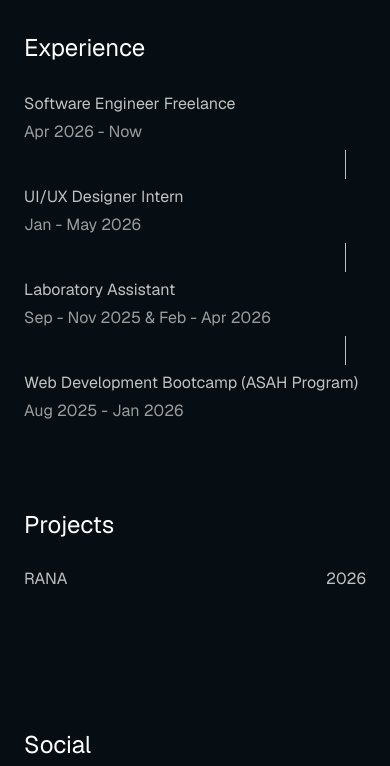
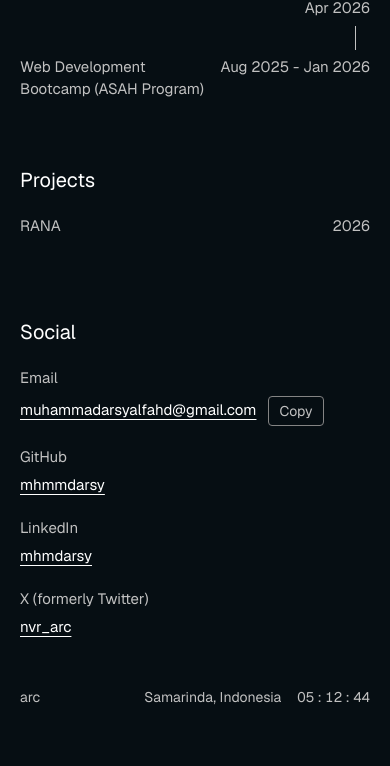
Before and after one commit to mhmmdarsy/arc-porto, an Astro site: page / in a window 390 px wide. Shown: the part 771-1537 px from the top of the page. Built offline with nearby package versions, Linux system fonts and the light colour scheme; Astro itself is replaced by a stand-in of ours.

Commit message:
feat: improve mobile responsiveness and footer clock alignment

```diff
--- a/src/components/Footer.astro
+++ b/src/components/Footer.astro
@@ -11,9 +11,9 @@ const initialWitaTime = new Intl.DateTimeFormat('en-GB', {
   .replace(/:/g, ' : ');
 ---
 
-<footer class="pt-10 pb-16 w-full" aria-label="Site Footer">
+<footer class="pt-8 sm:pt-10 pb-[max(2.5rem,calc(1.5rem+env(safe-area-inset-bottom)))] sm:pb-16 w-full" aria-label="Site Footer">
   <div
-    class="flex flex-col sm:flex-row sm:items-center justify-between gap-4 text-[16px] text-[#C1C1C1] font-normal"
+    class="flex items-center justify-between gap-4 text-[14px] sm:text-[16px] text-[#C1C1C1] font-normal"
   >
     <!-- Brand / Name -->
     <div>
@@ -21,12 +21,12 @@ const initialWitaTime = new Intl.DateTimeFormat('en-GB', {
     </div>
 
     <!-- Location & Live WITA Clock (Samarinda, UTC+8) -->
-    <div class="flex items-center justify-between w-full sm:w-[255px]">
-      <span>Samarinda, Indonesia</span>
+    <div class="flex items-center gap-4 sm:gap-6 whitespace-nowrap">
+      <span class="whitespace-nowrap">Samarinda, Indonesia</span>
       <time
         id="wita-clock"
         datetime=""
-        class="font-sans tabular-nums select-none"
+        class="font-sans tabular-nums select-none whitespace-nowrap"
         title="Waktu Indonesia Tengah (WITA / UTC+8)"
       >
         {initialWitaTime}
--- a/src/components/Hero.astro
+++ b/src/components/Hero.astro
@@ -1,24 +1,20 @@
----
-// Hero component matching Figma Desktop - 1
----
-
-<section class="flex flex-col gap-8 sm:gap-[46px] pt-32 sm:pt-[280px] pb-4" aria-labelledby="hero-heading">
+<section class="flex flex-col gap-6 sm:gap-[46px] pt-12 sm:pt-[280px] pb-2 sm:pb-4" aria-labelledby="hero-heading">
   <!-- Heading (Geist 40px, #FFFFFF) -->
   <h1
     id="hero-heading"
-    class="text-[32px] sm:text-[40px] leading-[1.2] font-normal text-[#FFFFFF] tracking-normal"
+    class="text-[28px] sm:text-[40px] leading-[1.25] sm:leading-[1.2] font-normal text-[#FFFFFF] tracking-normal"
   >
     Hello, my name is Arsy. Software Engineer<br class="hidden sm:inline" /> based in Samarinda, Indonesia.
   </h1>
 
   <!-- Bio Descriptions (Geist 16px, #C1C1C1) -->
-  <div class="flex flex-col gap-6 text-[16px] leading-[1.6] text-[#C1C1C1] font-normal">
+  <div class="flex flex-col gap-5 sm:gap-6 text-[15px] sm:text-[16px] leading-[1.65] sm:leading-[1.6] text-[#C1C1C1] font-normal">
     <p>
       I am currently pursuing a Bachelor’s degree in{' '}
       <span class="underline underline-offset-4">Information Systems</span>{' '}
       at{' '}
       <span class="underline underline-offset-4">Mulawarman University</span>.
-      Interested in Website Developer &amp; UI/UX to building web with nice looking interfaces.
+      Interested in Web Developer &amp; UI/UX to building web with nice looking interfaces.
     </p>
 
     <p>
--- a/src/components/Navbar.astro
+++ b/src/components/Navbar.astro
@@ -2,14 +2,14 @@
 // Navbar matching Figma Desktop - 1
 ---
 
-<header class="w-full pt-6 pb-12">
+<header class="w-full pt-[max(1.25rem,env(safe-area-inset-top))] sm:pt-6 pb-6 sm:pb-12">
   <nav class="flex items-center justify-between" aria-label="Main Navigation">
     <!-- Left: Menu Button & Cmd + K Shortcut -->
     <div class="flex items-center gap-3">
       <button
         type="button"
         id="menu-toggle-btn"
-        class="inline-flex items-center justify-center px-3.5 py-0.5 rounded border border-[#848484] text-[#FFFFFF] text-base hover:bg-white/5 transition-colors focus:outline-none focus-visible:ring-1 focus-visible:ring-[#848484]"
+        class="inline-flex items-center justify-center px-3.5 py-0.5 rounded border border-[#848484] text-[#FFFFFF] text-base hover:bg-white/5 active:scale-[0.97] active:bg-white/10 transition-[transform,background-color] duration-100 focus:outline-none focus-visible:ring-1 focus-visible:ring-[#848484]"
       >
         Menu
       </button>
@@ -46,7 +46,7 @@
       <button
         type="button"
         id="theme-btn"
-        class="inline-flex items-center justify-center px-3.5 py-0.5 rounded border border-[#848484] text-[#FFFFFF] text-base hover:bg-white/5 transition-colors focus:outline-none focus-visible:ring-1 focus-visible:ring-[#848484]"
+        class="inline-flex items-center justify-center px-3.5 py-0.5 rounded border border-[#848484] text-[#FFFFFF] text-base hover:bg-white/5 active:scale-[0.97] active:bg-white/10 transition-[transform,background-color] duration-100 focus:outline-none focus-visible:ring-1 focus-visible:ring-[#848484]"
       >
         Dark
       </button>
--- a/src/components/sections/Experience.astro
+++ b/src/components/sections/Experience.astro
@@ -20,9 +20,9 @@ const experiences = [
 ];
 ---
 
-<section id="experience" class="flex flex-col gap-[26px] pb-5" aria-labelledby="experience-heading">
+<section id="experience" class="flex flex-col gap-5 sm:gap-[26px] pb-4 sm:pb-5" aria-labelledby="experience-heading">
   <!-- Section Title (Geist 24px, #FFFFFF) -->
-  <h2 id="experience-heading" class="text-[24px] font-normal text-[#FFFFFF]">
+  <h2 id="experience-heading" class="text-[20px] sm:text-[24px] font-normal text-[#FFFFFF]">
     Experience
   </h2>
 
@@ -31,13 +31,13 @@ const experiences = [
     {
       experiences.map((item, index) => (
         <>
-          <div class="flex flex-col sm:flex-row sm:items-center justify-between gap-1 text-[16px] text-[#C1C1C1] font-normal">
-            <span>{item.role}</span>
-            <span class="text-[#C1C1C1]/80 sm:text-[#C1C1C1]">{item.period}</span>
+          <div class="flex items-start justify-between gap-4 text-[15px] sm:text-[16px] text-[#C1C1C1] font-normal">
+            <span class="min-w-0 flex-1">{item.role}</span>
+            <span class="text-right shrink-0 max-w-[48%] sm:max-w-none">{item.period}</span>
           </div>
           {index < experiences.length - 1 && (
             <div
-              class="w-px h-[29px] bg-[#C1C1C1] mr-[20px] self-end"
+              class="w-px h-[24px] sm:h-[29px] bg-[#C1C1C1] mr-[14px] sm:mr-[20px] self-end"
               aria-hidden="true"
             />
           )}
--- a/src/components/sections/Projects.astro
+++ b/src/components/sections/Projects.astro
@@ -9,9 +9,9 @@ const projects = [
 ];
 ---
 
-<section id="projects" class="flex flex-col gap-6 py-6" aria-labelledby="projects-heading">
+<section id="projects" class="flex flex-col gap-5 sm:gap-6 py-4 sm:py-6" aria-labelledby="projects-heading">
   <!-- Section Title (Geist 24px, #FFFFFF) -->
-  <h2 id="projects-heading" class="text-[24px] font-normal text-[#FFFFFF]">
+  <h2 id="projects-heading" class="text-[20px] sm:text-[24px] font-normal text-[#FFFFFF]">
     Projects
   </h2>
 
@@ -21,7 +21,7 @@ const projects = [
       projects.map((project) => (
         <a
           href={project.link}
-          class="group flex items-center justify-between text-[16px] text-[#C1C1C1] font-normal hover:text-[#FFFFFF] transition-colors"
+          class="group flex items-center justify-between gap-4 text-[15px] sm:text-[16px] text-[#C1C1C1] font-normal hover:text-[#FFFFFF] transition-colors"
         >
           <span class="group-hover:underline underline-offset-4">{project.name}</span>
           <span>{project.year}</span>
--- a/src/components/sections/Social.astro
+++ b/src/components/sections/Social.astro
@@ -21,13 +21,13 @@ const socials = [
 const email = 'muhammadarsyalfahd@gmail.com';
 ---
 
-<section id="social" class="flex flex-col gap-6 py-6" aria-labelledby="social-heading">
+<section id="social" class="flex flex-col gap-5 sm:gap-6 py-4 sm:py-6" aria-labelledby="social-heading">
   <!-- Section Title (Geist 24px, #FFFFFF) -->
-  <h2 id="social-heading" class="text-[24px] font-normal text-[#FFFFFF]">
+  <h2 id="social-heading" class="text-[20px] sm:text-[24px] font-normal text-[#FFFFFF]">
     Social
   </h2>
 
-  <div class="flex flex-col gap-6 text-[16px]">
+  <div class="flex flex-col gap-5 sm:gap-6 text-[15px] sm:text-[16px]">
     <!-- Email with Copy Button -->
     <div class="flex flex-col gap-1.5">
       <span class="text-[#C1C1C1]">Email</span>
@@ -42,7 +42,7 @@ const email = 'muhammadarsyalfahd@gmail.com';
           type="button"
           id="copy-email-btn"
           data-email={email}
-          class="inline-flex items-center justify-center px-2.5 py-1 rounded border border-[#848484] text-[#C1C1C1] text-sm hover:text-white hover:border-white transition-colors focus:outline-none"
+          class="inline-flex items-center justify-center px-2.5 py-1 rounded border border-[#848484] text-[#C1C1C1] text-sm hover:text-white hover:border-white active:scale-[0.97] active:bg-white/10 transition-[transform,background-color,color,border-color] duration-100 shrink-0 focus:outline-none"
         >
           <span id="copy-text">Copy</span>
         </button>
--- a/src/layouts/Base.astro
+++ b/src/layouts/Base.astro
@@ -17,7 +17,8 @@ const {
 <html lang="en">
   <head>
     <meta charset="utf-8" />
-    <meta name="viewport" content="width=device-width, initial-scale=1" />
+    <meta name="viewport" content="width=device-width, initial-scale=1, viewport-fit=cover" />
+    <meta name="theme-color" content="#060e13" />
     <meta name="description" content={description} />
     <meta name="generator" content={Astro.generator} />
     <link rel="icon" type="image/svg+xml" href="/favicon.svg" />
--- a/src/pages/index.astro
+++ b/src/pages/index.astro
@@ -9,16 +9,16 @@ import Footer from '../components/Footer.astro';
 ---
 
 <Base>
-  <div class="min-h-screen bg-[#060E13] text-[#FFFFFF] selection:bg-[#14223C] selection:text-[#3B82F6]">
+  <div class="min-h-svh bg-[#060E13] text-[#FFFFFF] selection:bg-[#14223C] selection:text-[#3B82F6]">
     <!-- Centered Container matching Figma 896px content width -->
-    <div class="max-w-[896px] sm:max-w-[960px] mx-auto px-6 sm:px-8 flex flex-col min-h-screen justify-between">
+    <div class="max-w-[896px] sm:max-w-[960px] mx-auto px-5 sm:px-8 pl-[max(1.25rem,env(safe-area-inset-left))] pr-[max(1.25rem,env(safe-area-inset-right))] sm:pl-[max(2rem,env(safe-area-inset-left))] sm:pr-[max(2rem,env(safe-area-inset-right))] flex flex-col min-h-svh justify-between">
       <div>
         <Navbar />
-        <main class="flex flex-col gap-10">
+        <main class="flex flex-col gap-8 sm:gap-10">
           <Hero />
           <Experience />
           <Projects />
-          <div class="pt-12 sm:pt-20">
+          <div class="pt-4 sm:pt-20">
             <Social />
           </div>
         </main>
--- a/src/styles/global.css
+++ b/src/styles/global.css
@@ -20,6 +20,8 @@
     -webkit-font-smoothing: antialiased;
     text-rendering: optimizeLegibility;
     color-scheme: dark;
+    -webkit-tap-highlight-color: transparent;
+    -webkit-text-size-adjust: 100%;
   }
 
   body {
@@ -29,6 +31,19 @@
     overflow-x: clip;
   }
 
+  button,
+  a,
+  [role='button'] {
+    touch-action: manipulation;
+  }
+
+  button,
+  [role='button'] {
+    user-select: none;
+    -webkit-user-select: none;
+    -webkit-touch-callout: none;
+  }
+
   ::selection {
     background-color: #14223c;
     color: #3b82f6;
```
